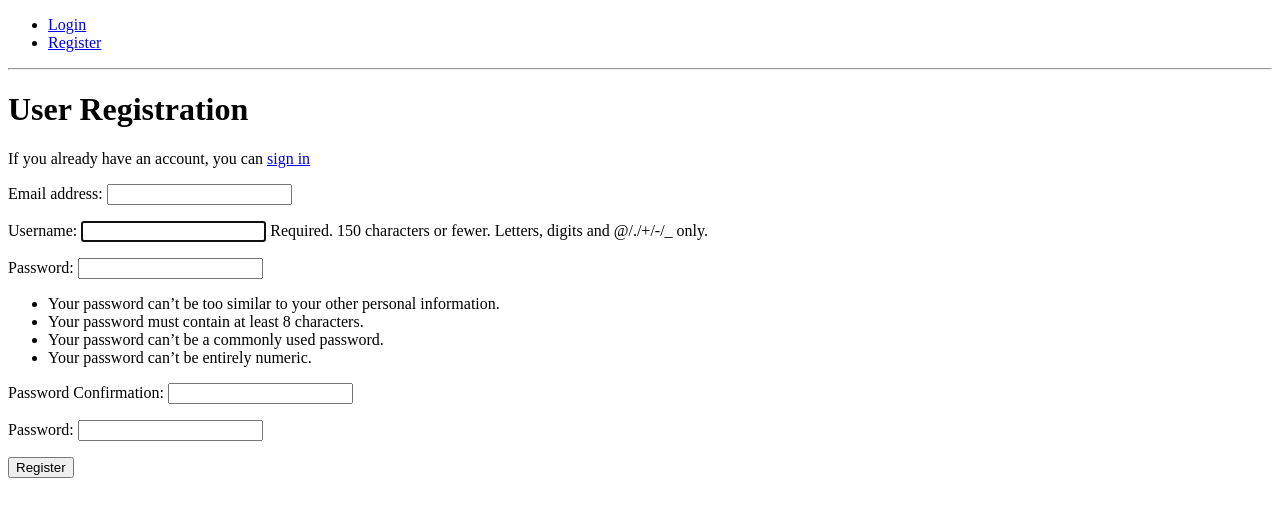
After one commit to hfolcot/django-authentication, a Django app: page /accounts/register/ in a window 1280 px wide. The commit adds this page. Shown: the top 517 px of the page. Run offline with Django 3.2, Linux system fonts and the light colour scheme.

Commit message:
user registration form added

```diff
--- a/accounts/forms.py
+++ b/accounts/forms.py
@@ -1,4 +1,7 @@
 from django import forms
+from django.contrib.auth.models import User
+from django.contrib.auth.forms import UserCreationForm
+from django.core.exceptions import ValidationError
 
 
 class UserLoginForm(forms.Form):
@@ -7,3 +10,16 @@ class UserLoginForm(forms.Form):
     """
     username = forms.CharField()
     password = forms.CharField(widget = forms.PasswordInput)
+
+class UserRegistrationForm(UserCreationForm):
+    """
+    Form to register new users
+    """
+    password = forms.CharField(widget = forms.PasswordInput)
+    password2 = forms.CharField(
+        label="Password Confirmation",
+        widget = forms.PasswordInput)
+
+    class Meta:
+        model = User
+        fields = ['email', 'username', 'password1', 'password2']
--- /dev/null
+++ b/accounts/templates/registration.html
@@ -0,0 +1,16 @@
+
+{% extends 'base.html' %}
+{% block page_title %}Registration Page{% endblock %}
+
+{% block heading %}
+User Registration
+{% endblock %}
+
+{% block content %}
+<p>If you already have an account, you can <a href="{% url 'login' %}">sign in</a></p>
+<form method="POST">
+    {% csrf_token %}
+    {{ registration_form.as_p }}
+    <button type="submit">Register</button>
+</form>
+{% endblock %}
--- a/accounts/views.py
+++ b/accounts/views.py
@@ -1,7 +1,7 @@
 from django.shortcuts import render, redirect, reverse
 from django.contrib import auth, messages
 from django.contrib.auth.decorators import login_required
-from accounts.forms import UserLoginForm
+from accounts.forms import UserLoginForm, UserRegistrationForm
 
 def index(request):
     """
@@ -41,3 +41,11 @@ def login(request):
     else:
         login_form = UserLoginForm()
     return render(request, 'login.html', {"login_form" : login_form})
+
+def registration(request):
+    """
+    Render the registration page
+    """
+    registration_form = UserRegistrationForm()
+    return render(request, 'registration.html',
+                  {'registration_form' : registration_form})
--- a/django_auth/urls.py
+++ b/django_auth/urls.py
@@ -15,11 +15,12 @@ Including another URLconf
 """
 from django.conf.urls import url
 from django.contrib import admin
-from accounts.views import index, logout, login
+from accounts.views import index, logout, login, registration
 
 urlpatterns = [
     url(r'^admin/', admin.site.urls),
     url(r'^$', index, name='index'),
     url(r'^accounts/logout/$', logout, name='logout'),
     url(r'^accounts/login/$', login, name='login'),
+    url(r'^accounts/register/$', registration, name='register'),
 ]
--- a/templates/base.html
+++ b/templates/base.html
@@ -14,7 +14,7 @@
             <li><a href="#">Profile</a></li>
             {% else %}
             <li><a href="{% url 'login' %}">Login</a></li>
-            <li><a href="#">Register</a></li>
+            <li><a href="{% url 'register' %}">Register</a></li>
             {% endif %}
         </ul>
     </nav>
```
